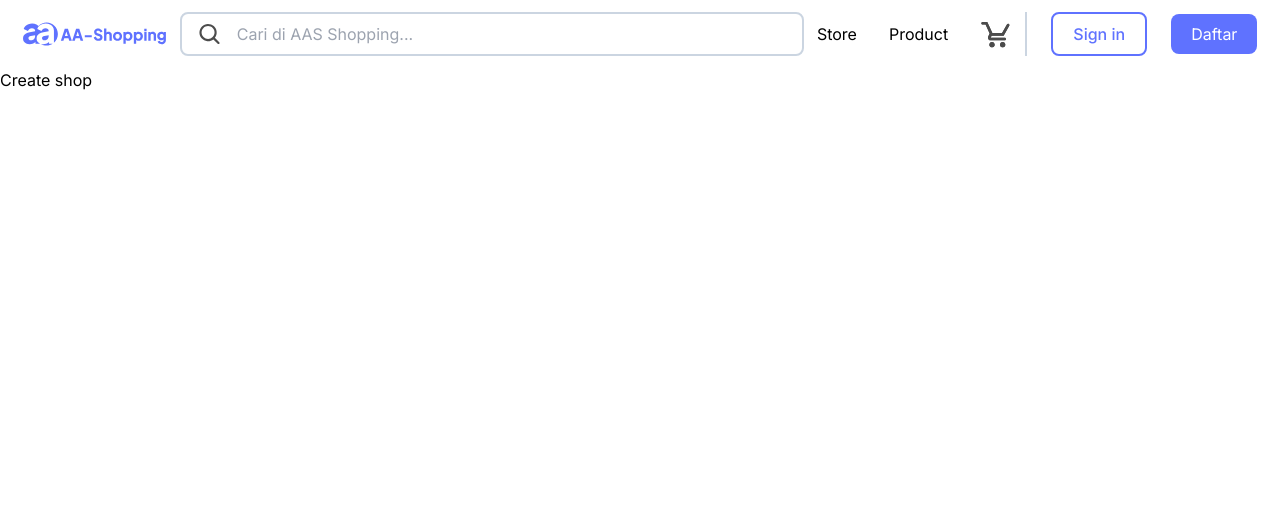
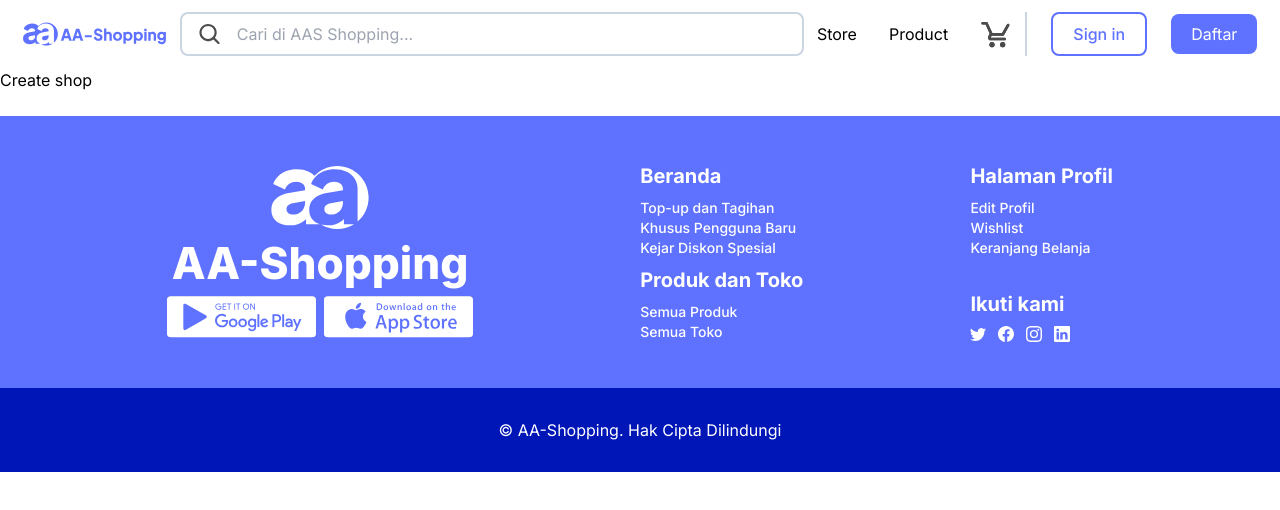
Before and after one commit to AAS-6/e-commerce, a Next.js app: page /shop in a window 1280 px wide. Shown: the top 510 px of the page. Built offline with nearby package versions, Linux system fonts and the light colour scheme; no server answers.

Commit message:
add footer

```diff
--- a/src/app/(home page)/layout.tsx
+++ b/src/app/(home page)/layout.tsx
@@ -5,6 +5,7 @@
 import { Inter } from "next/font/google";
 import { Provider } from "react-redux";
 import { store } from "@/store";
+import Footer from "@/components/layout/Footer";
 
 const inter = Inter({ subsets: ["latin"] });
 
@@ -22,6 +23,7 @@
     <Provider store={store}>
       <Navbar />
       {children}
+      <Footer />
     </Provider>
   );
 }
--- a/src/components/layout/Footer.tsx
+++ b/src/components/layout/Footer.tsx
@@ -0,0 +1,78 @@
+import Image from "next/image";
+import Link from "next/link";
+import {BsTwitter, BsFacebook, BsInstagram, BsLinkedin} from "react-icons/bs";
+
+export default function Footer() {
+    return (
+        <>
+            <div className="flex justify-evenly bg-[#5F72FF] py-[46px] text-white mt-6">
+                <div className="flex flex-col justify-center items-center">
+                    <Image
+                        src="/footer/logoWhite.svg"
+                        width={98}
+                        height={63}
+                        alt="AA Logo"
+                    />
+                    <h1 className="text-[44px] font-extrabold">AA-Shopping</h1>
+                    <div className="flex ">
+                        <Link href={"#"} className="pr-2">
+                            <Image
+                                src="/footer/playstore.svg"
+                                width={149}
+                                height={42}
+                                alt="Play Store"
+                            />
+                        </Link>
+                        <Link href={"#"}>
+                            <Image
+                                src="/footer/appstore.svg"
+                                width={149}
+                                height={42}
+                                alt="Apple Store"
+                            />
+                        </Link>
+                    </div>
+                </div>
+                <div className="flex flex-col justify-between">
+                    <div>
+                        <h3 className="text-xl font-bold mb-2">Beranda</h3>
+                        <div className="flex flex-col leading-5">
+                            <Link href={"#"} className="text-sm font-medium">Top-up dan Tagihan</Link>
+                            <Link href={"#"} className="text-sm font-medium">Khusus Pengguna Baru</Link>
+                            <Link href={"#"} className="text-sm font-medium">Kejar Diskon Spesial</Link>
+                        </div>
+                    </div>
+                    <div>
+                        <h3 className="text-xl font-bold my-2">Produk dan Toko</h3>
+                        <div className="flex flex-col leading-5">
+                            <Link href={"#"} className="text-sm font-medium">Semua Produk</Link>
+                            <Link href={"#"} className="text-sm font-medium">Semua Toko</Link>
+                        </div>
+                    </div>
+                </div>
+                <div className="flex flex-col justify-between">
+                    <div>
+                        <h3 className="text-xl font-bold mb-2">Halaman Profil</h3>
+                        <div className="flex flex-col leading-5">
+                            <Link href={"#"} className="text-sm font-medium">Edit Profil</Link>
+                            <Link href={"#"} className="text-sm font-medium">Wishlist</Link>
+                            <Link href={"#"} className="text-sm font-medium">Keranjang Belanja</Link>
+                        </div>
+                    </div>
+                    <div>
+                        <h3 className="text-xl font-bold my-2">Ikuti kami</h3>
+                        <div className="flex leading-5">
+                            <Link href={"#"} className="mr-3"><BsTwitter /></Link>
+                            <Link href={"#"} className="mr-3"><BsFacebook /></Link>
+                            <Link href={"#"} className="mr-3"><BsInstagram /></Link>
+                            <Link href={"#"} className="mr-3"><BsLinkedin /></Link>
+                        </div>
+                    </div>
+                </div>
+            </div>
+            <div>
+                <div className="flex justify-center items-center bg-[#0016B6] text-white py-[30px] ">&copy; AA-Shopping. Hak Cipta Dilindungi</div>
+            </div>
+        </>
+    )
+}
```
Also changed, not shown: public/footer/logoWhite.svg (added).
